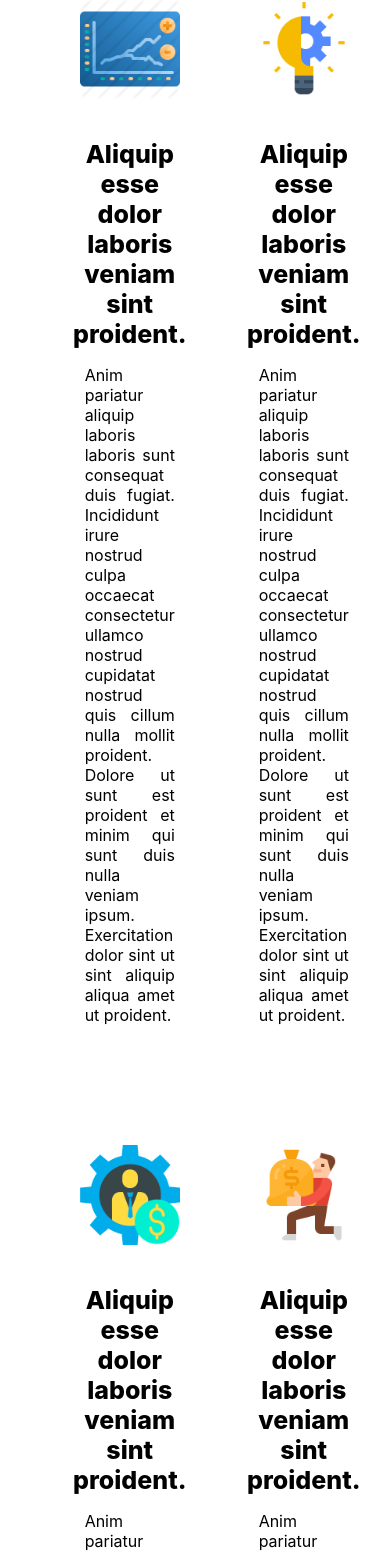
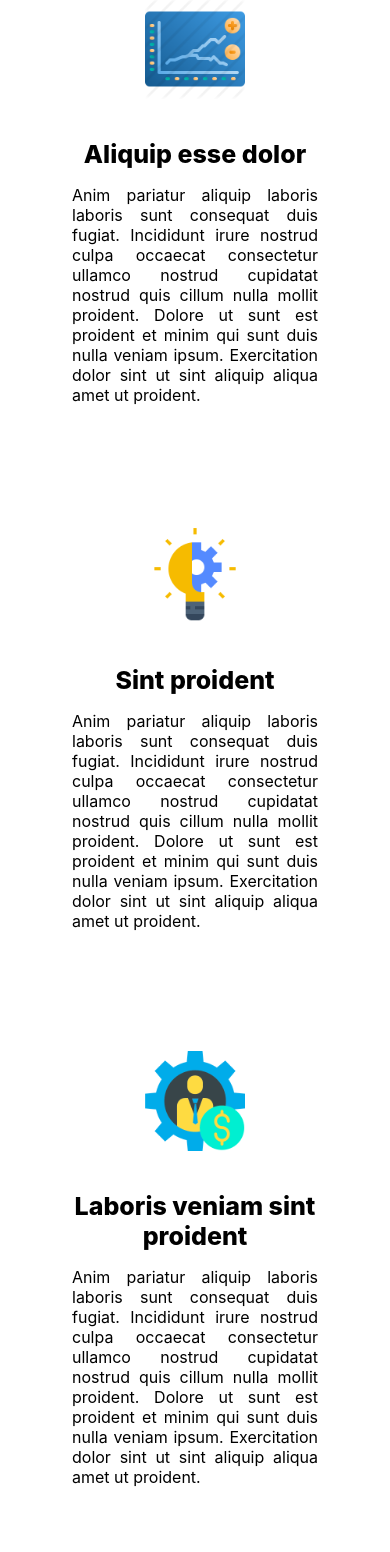
Before and after one commit to lucasgit2000/PROJECT.DoctorTrade.PageV2, a React (Create React App) app in the folder web-landing-page/: page / in a window 390 px wide. Shown: the part 1405-2957 px from the top of the page. Built offline with nearby package versions, Linux system fonts and the light colour scheme; the HTML template or start-up script is replaced by a standard one.

Commit message:
about section responsible

```diff
--- a/web-landing-page/src/components/about/about.css
+++ b/web-landing-page/src/components/about/about.css
@@ -60,3 +60,18 @@
   width: 100px;
   margin-bottom: 40px;
 }
+
+@media only screen and (max-width: 880px){
+  .list-about > .list-item{
+
+    z-index: -1;
+    display: flex;
+    flex-direction: column;
+    position: relative;
+    width: 100%;
+    justify-content: center;
+    align-items: center;
+    margin: 2em;
+
+  }
+}
--- a/web-landing-page/src/components/about/about.js
+++ b/web-landing-page/src/components/about/about.js
@@ -14,32 +14,32 @@
                     <div className="list-about">
                         <div className="list-about list-item list-item-one">
                             <img src={require('../../assets/img/2498326.png')}></img>
-                            <span>Aliquip esse dolor laboris veniam sint proident.</span>
+                            <span>Aliquip esse dolor</span>
                             <p>Anim pariatur aliquip laboris laboris sunt consequat duis fugiat. Incididunt irure nostrud culpa occaecat consectetur ullamco nostrud cupidatat nostrud quis cillum nulla mollit proident. Dolore ut sunt est proident et minim qui sunt duis nulla veniam ipsum. Exercitation dolor sint ut sint aliquip aliqua amet ut proident.</p>
                         </div>
                         <div className="list-about list-item list-item-two">
                             <img src={require('../../assets/img/business-and-finance (1).png')}></img>
-                            <span>Aliquip esse dolor laboris veniam sint proident.</span>
+                            <span>Sint proident</span>
                             <p>Anim pariatur aliquip laboris laboris sunt consequat duis fugiat. Incididunt irure nostrud culpa occaecat consectetur ullamco nostrud cupidatat nostrud quis cillum nulla mollit proident. Dolore ut sunt est proident et minim qui sunt duis nulla veniam ipsum. Exercitation dolor sint ut sint aliquip aliqua amet ut proident.</p>
                         </div>
                         <div className="list-about list-item list-item-three">
                             <img src={require('../../assets/img/bussiness.png')}></img>
-                            <span>Aliquip esse dolor laboris veniam sint proident.</span>
+                            <span>Laboris veniam sint proident</span>
                             <p>Anim pariatur aliquip laboris laboris sunt consequat duis fugiat. Incididunt irure nostrud culpa occaecat consectetur ullamco nostrud cupidatat nostrud quis cillum nulla mollit proident. Dolore ut sunt est proident et minim qui sunt duis nulla veniam ipsum. Exercitation dolor sint ut sint aliquip aliqua amet ut proident.</p>
                         </div>
                         <div className="list-about list-item list-item-four">
                             <img src={require('../../assets/img/investor.png')}></img>
-                            <span>Aliquip esse dolor laboris veniam sint proident.</span>
+                            <span>Aliquip</span>
                             <p>Anim pariatur aliquip laboris laboris sunt consequat duis fugiat. Incididunt irure nostrud culpa occaecat consectetur ullamco nostrud cupidatat nostrud quis cillum nulla mollit proident. Dolore ut sunt est proident et minim qui sunt duis nulla veniam ipsum. Exercitation dolor sint ut sint aliquip aliqua amet ut proident.</p>
                         </div>
                         <div className="list-about list-item list-item-five">
                             <img src={require('../../assets/img/money-bag.png')}></img>
-                            <span>Aliquip esse dolor laboris veniam sint proident.</span>
+                            <span>Aliquip</span>
                             <p>Anim pariatur aliquip laboris laboris sunt consequat duis fugiat. Incididunt irure nostrud culpa occaecat consectetur ullamco nostrud cupidatat nostrud quis cillum nulla mollit proident. Dolore ut sunt est proident et minim qui sunt duis nulla veniam ipsum. Exercitation dolor sint ut sint aliquip aliqua amet ut proident.</p>
                         </div>
                         <div className="list-about list-item list-item-six">
                             <img src={require('../../assets/img/problem-solving.png')}></img>
-                            <span>Aliquip esse dolor laboris veniam sint proident.</span>
+                            <span>Aliquip esse dolor laboris</span>
                             <p>Anim pariatur aliquip laboris laboris sunt consequat duis fugiat. Incididunt irure nostrud culpa occaecat consectetur ullamco nostrud cupidatat nostrud quis cillum nulla mollit proident. Dolore ut sunt est proident et minim qui sunt duis nulla veniam ipsum. Exercitation dolor sint ut sint aliquip aliqua amet ut proident.</p>
                         </div>
                     </div>
```
